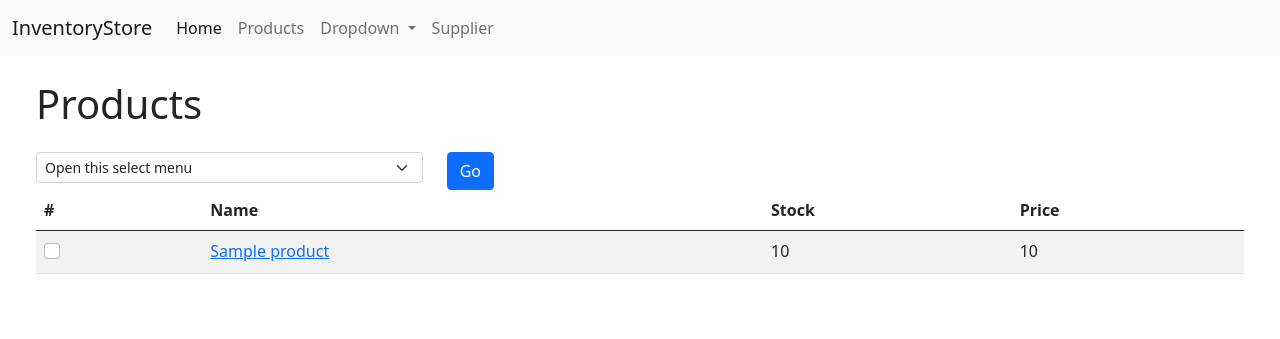
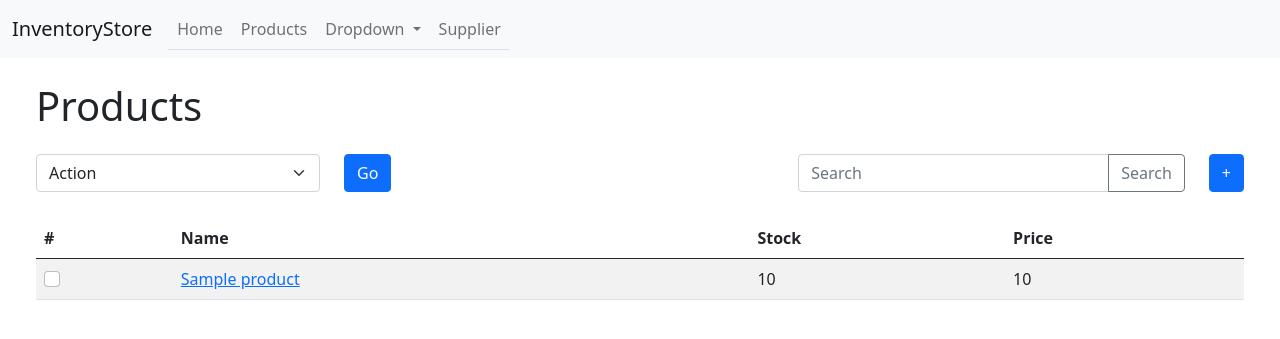
Before and after one commit to shandygunawan/InventoryStore, a Django app: page /products/ in a window 1280 px wide. Shown: the top 339 px of the page. Run offline with Django 3.2, Linux system fonts and the light colour scheme; tables that the repository leaves empty hold one stand-in row (values such as "Sample post").

Commit message:
add changes to navbar and product list

```diff
--- a/InventoryStore/settings.py
+++ b/InventoryStore/settings.py
@@ -26,7 +26,9 @@ SECRET_KEY = 'django-insecure-x0pet=p1us68j7wduu4*ou!ss2m^vp0thk&6w5^_5eyks$j)cc
 # SECURITY WARNING: don't run with debug turned on in production!
 DEBUG = True
 
-ALLOWED_HOSTS = []
+ALLOWED_HOSTS = [
+
+]
 
 
 # Application definition
--- a/products/templates/products/product_list.html
+++ b/products/templates/products/product_list.html
@@ -2,16 +2,26 @@
 {% block content %}
   <div class="container-fluid">
     <h1>Products</h1>
-    <form class="mt-4">
+    <form class="mt-4" method="post">
+      {% csrf_token %}
       <div class="row">
-        <div class="col-4">
-          <select class="form-select form-select-sm">
-            <option selected value="none">Open this select menu</option>
+        <div class="col-sm-3">
+          <select class="form-select form-select" name="action">
+            <option selected value="none">Action</option>
             <option value="delete">Delete Selected</option>
           </select>
         </div>
         <div class="col">
-          <button class="btn btn-primary">Go</button>
+          <button class="btn btn-primary" type="submit">Go</button>
+        </div>
+        <div class="col-sm-4">
+          <div class="input-group">
+            <input type="text" class="form-control" placeholder="Search" aria-label="Search" aria-describedby="button-search">
+            <button class="btn btn-outline-secondary" type="button" id="button-search">Search</button>
+          </div>
+        </div>
+        <div class="col-sm-auto text-end">
+          <button class="btn btn-primary">+</button>
         </div>
       </div>
       <div class="row">
@@ -26,18 +36,25 @@
                 </tr>
               </thead>
               <tbody>
+                <div class="form-check">
                   {% for product in product_list %}
                     <tr>
                       <th scope="row">
-                      <div class="form-check">
-                        <input class="form-check-input" type="checkbox" value="{{ product.id }}" id="{{ product.id }}">
-                      </div>
+                          <input
+                            class="form-check-input"
+                            type="checkbox"
+                            value="{{ product.id }}"
+                            id="checkbox_slave"
+                            name="selected_products"
+                            aria-label="..."
+                          >
                       </th>
                       <td><a href="{% url 'products:products-detail' product.id %}">{{ product.name }}</a></td>
                       <td>{{ product.stock }}</td>
                       <td>{{ product.price }}</td>
                     </tr>
                   {% endfor %}
+                </div>
               </tbody>
             </table>
         </div>
--- a/products/views.py
+++ b/products/views.py
@@ -1,11 +1,10 @@
-from django.shortcuts import get_object_or_404, render
+from django.shortcuts import get_object_or_404, render, redirect, reverse
 from products.models import Product
 import json
 
 # Generic View
 from django.views.generic.detail import DetailView
 from django.views.generic.list import ListView
-
 
 class ProductListView(ListView):
     model = Product
@@ -15,6 +14,13 @@ class ProductListView(ListView):
         context = super().get_context_data(**kwargs)
         return context
 
+    def post(self, request, *args, **kwargs):
+        if request.POST.get('action') == 'delete' and 'selected_products' in request.POST:
+            pks = request.POST.getlist('selected_products')
+            for pk in pks:
+                Product.objects.filter(pk=pk).delete()
+
+        return redirect('products:products-list')
 
 def detail(request, product_id):
     product = get_object_or_404(Product, pk=product_id)
--- a/templates/base.html
+++ b/templates/base.html
@@ -22,12 +22,12 @@
         <span class="navbar-toggler-icon"></span>
       </button>
       <div class="collapse navbar-collapse" id="navbarSupportedContent">
-        <ul class="navbar-nav me-auto mb-2 mb-lg-0">
+        <ul class="navbar-nav me-auto mb-2 mb-lg-0 nav-tabs">
           <li class="nav-item">
-            <a class="nav-link active" aria-current="page" href="#">Home</a>
+            <a class="nav-link" aria-current="page" href="#">Home</a>
           </li>
           <li class="nav-item">
-            <a class="nav-link" href="#">Products</a>
+            <a class="nav-link" href="{% url 'products:products-list' %}">Products</a>
           </li>
           <li class="nav-item dropdown">
             <a class="nav-link dropdown-toggle" href="#" id="navbarDropdown" role="button" data-bs-toggle="dropdown" aria-expanded="false">
@@ -58,4 +58,9 @@
         integrity="sha384-p34f1UUtsS3wqzfto5wAAmdvj+osOnFyQFpp4Ua3gs/ZVWx6oOypYoCJhGGScy+8"
         crossorigin="anonymous"></script>
 
+<!-- JQuery -->
+<script src="https://code.jquery.com/jquery-3.6.0.min.js"
+        integrity="sha256-/xUj+3OJU5yExlq6GSYGSHk7tPXikynS7ogEvDej/m4="
+        crossorigin="anonymous"></script>
+
 </html>
```
Lines whose indentation alone changed are shown as unchanged.
